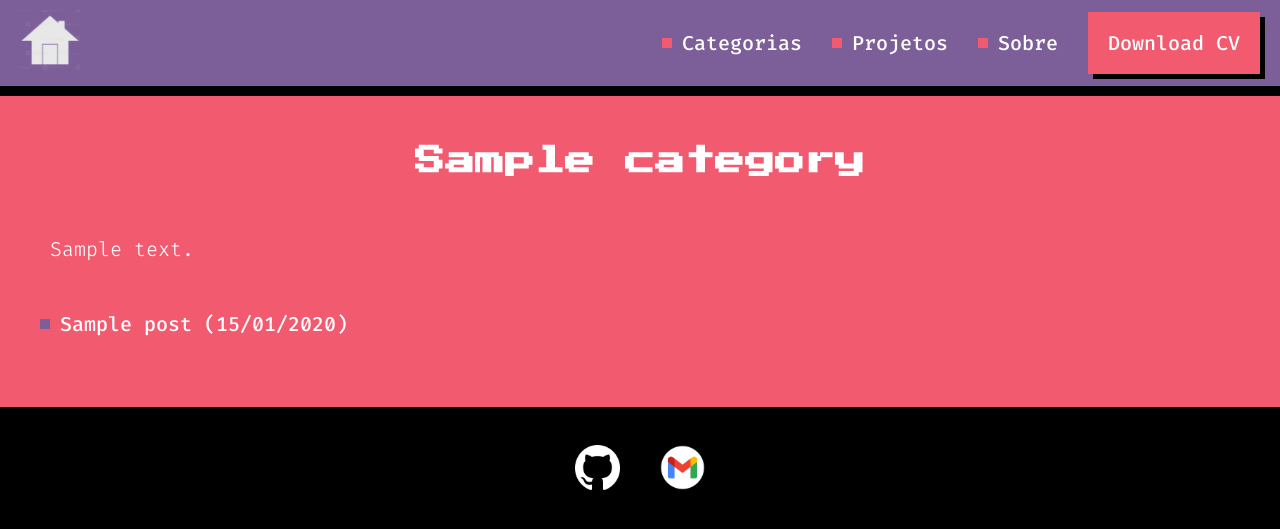
After one commit to lucasmarques2803/Meu-Portf-lio, a Django app: page /projetos/categories/1/ in a window 1280 px wide. The commit adds this page. Shown: the top 529 px of the page. Run offline with Django 4.2, Linux system fonts and the light colour scheme; tables that the repository leaves empty hold one stand-in row (values such as "Sample post").

Commit message:
Adicionar a funcionalidade de Categorias

```diff
--- a/projetos/admin.py
+++ b/projetos/admin.py
@@ -1,6 +1,7 @@
 from django.contrib import admin
 
-from .models import Post, Comment
+from .models import Post, Comment, Category
 
 admin.site.register(Post)
 admin.site.register(Comment)
+admin.site.register(Category)
--- a/projetos/models.py
+++ b/projetos/models.py
@@ -24,3 +24,11 @@ class Comment(models.Model):
 
     def __str__(self):
         return f'"{self.text}" - {self.author.username}'
+
+class Category(models.Model):
+    name = models.CharField(max_length=255)
+    description = models.TextField()
+    projetos = models.ManyToManyField(Post)
+
+    def __str__(self):
+        return f'{self.name}'
--- /dev/null
+++ b/projetos/templates/projetos/category.html
@@ -0,0 +1,17 @@
+{% extends 'base.html' %} {% block content %}
+  <main class="template">
+    <h2 class="main-title -second">{{ category.name }}</h2>
+    <h6>{{ category.description }}</h6>
+    {% if category.projetos.all %}
+      <ul>
+        {% for post in category.projetos.all %}
+          <li>
+            <a href="{% url 'projetos:detail' post.id %}" class="main-action -second">{{ post.name }} ({{ post.release_date|date:'d/m/Y' }})</a>
+          </li>
+        {% endfor %}
+      </ul>
+    {% else %}
+      <p>Não foi encontrado nenhum projeto.</p>
+    {% endif %}
+  </main>
+{% endblock %}
--- a/projetos/urls.py
+++ b/projetos/urls.py
@@ -10,4 +10,6 @@ urlpatterns = [
     path('delete/<int:pk>/', views.PostDeleteView.as_view(), name='delete'),
     path('<int:pk>/', views.PostDetailView.as_view(), name='detail'),
     path('<int:projeto_id>/comment/', views.create_comment, name='comment'),
+    path('categories/', views.CategoryListView.as_view(), name='categories'),
+    path('categories/<int:pk>/', views.CategoryDetailView.as_view(), name='category'),
 ]
--- a/projetos/views.py
+++ b/projetos/views.py
@@ -3,7 +3,7 @@ from django.http import HttpResponseRedirect
 from django.shortcuts import get_object_or_404, render
 from django.urls import reverse
 from django.views import generic
-from .models import Post, Comment
+from .models import Post, Comment, Category
 from .forms import PostForm, CommentForm
 
 class PostDetailView(generic.DetailView):
@@ -54,3 +54,11 @@ def create_comment(request, projeto_id):
         form = CommentForm()
     context = {'form': form, 'projeto': projeto}
     return render(request, 'projetos/comment.html', context)
+
+class CategoryListView(generic.ListView):
+    model = Category
+    template_name = 'projetos/categories.html'
+
+class CategoryDetailView(generic.DetailView):
+    model = Category
+    template_name = 'projetos/category.html'
--- a/templates/base.html
+++ b/templates/base.html
@@ -25,6 +25,7 @@
       <a href="{% url 'index' %}"><img src="{% static 'images/logo-home.webp' %}" alt="Home logo" /></a>
 
       <nav class="main-nav">
+        <a class="main-action" href="{% url 'projetos:categories' %}">Categorias</a>
         <a class="main-action" href="{% url 'projetos:index' %}">Projetos</a>
         <a class="main-action" href="{% url 'about' %}">Sobre</a>
         <a class="main-button" href="https://drive.google.com/file/d/1gzIujBgSGg678mIHOUijuhL_k4-x_pmp/view?usp=sharing" target="_blank">Download CV</a>
```
Also changed, not shown: projetos/templates/projetos/categories.html (added, +16 -0 lines), projetos/templates/projetos/detail.html (+10 -0 lines), projetos/migrations/0005_alter_comment_options_alter_comment_date_category.py (added).
